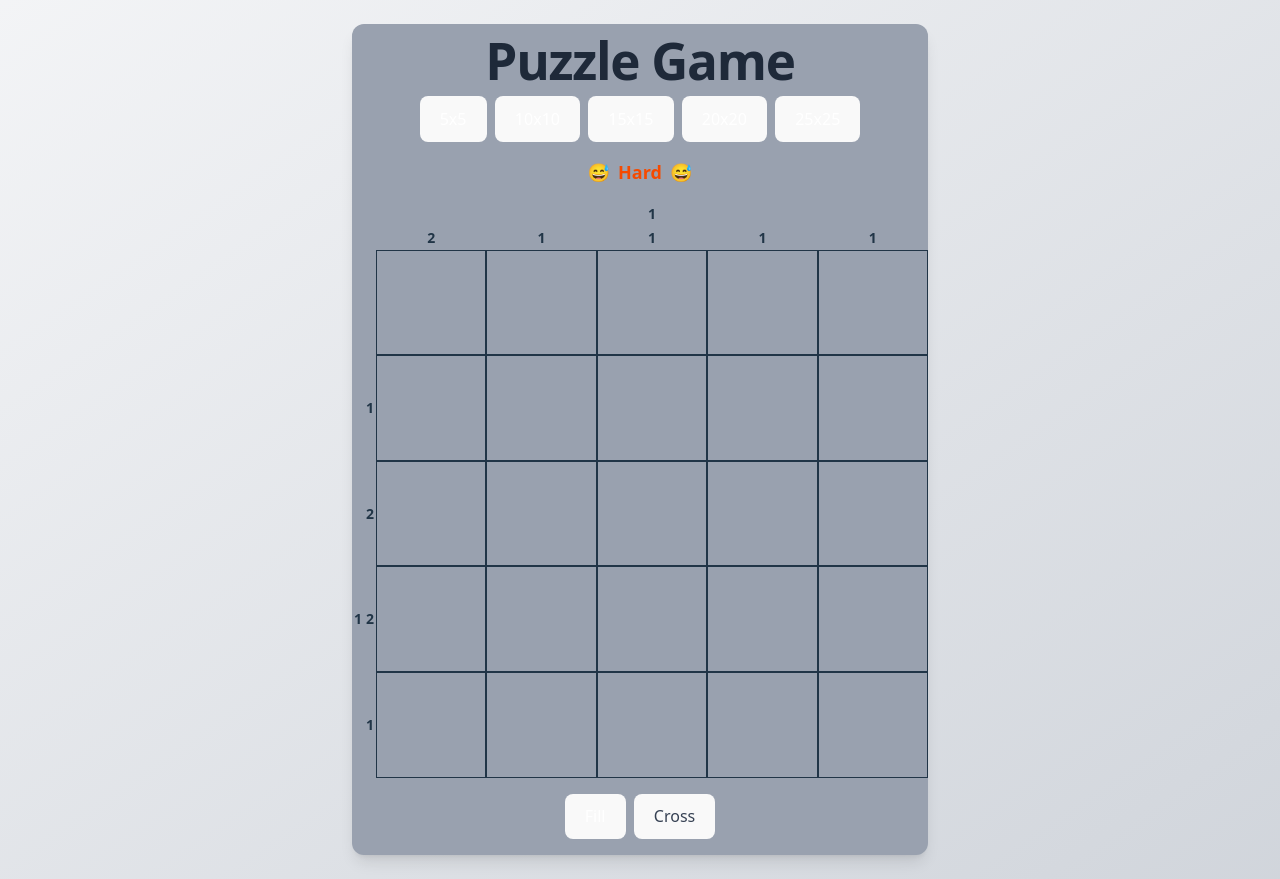
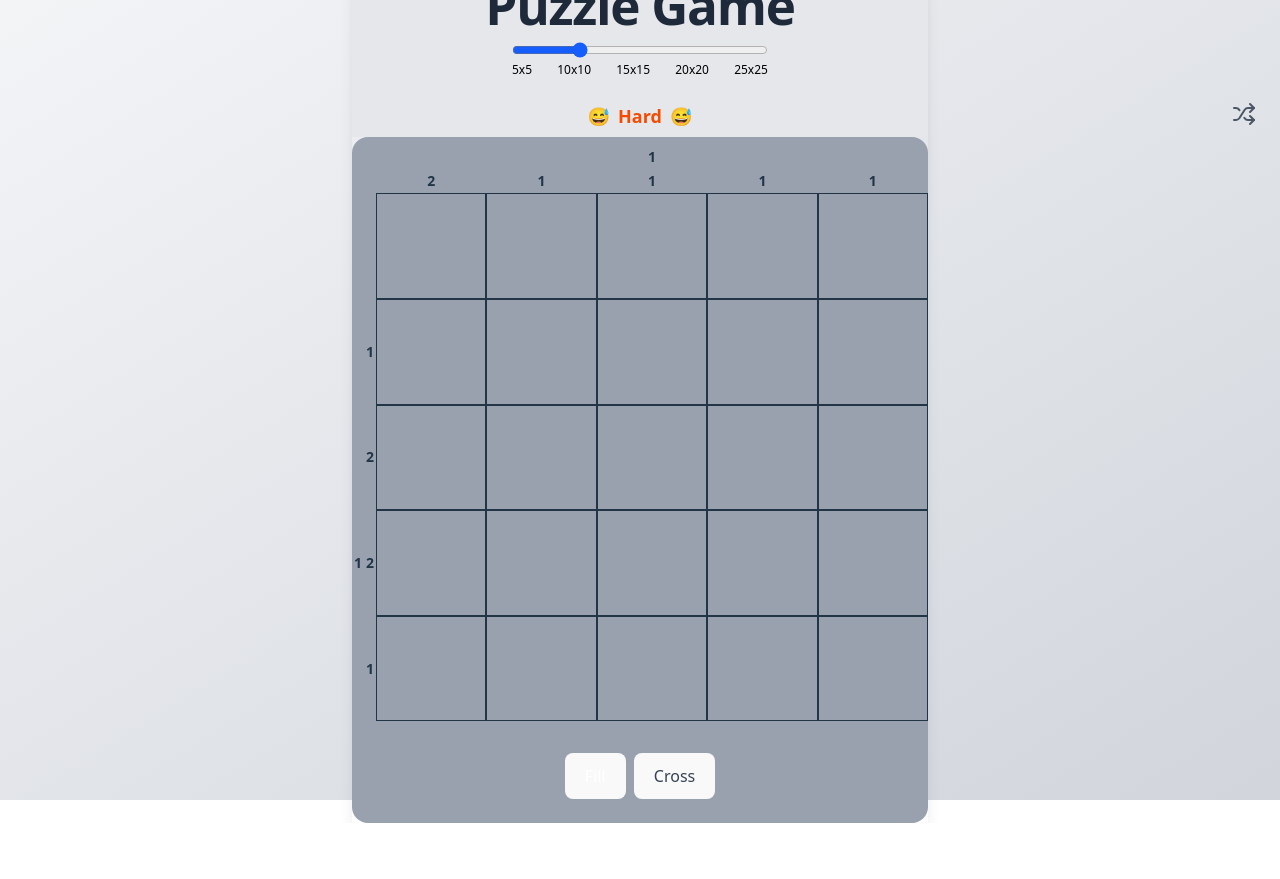
Before and after one commit to okanaslan/puzzle-fe, a React (Vite) app: page /game in a window 1280 px wide. After the commit the page ends 823 px from the top, so only its background shows below. Built offline with nearby package versions, Linux system fonts and the light colour scheme.

Commit message:
UI improvements

```diff
--- a/src/pages/game-components/board.tsx
+++ b/src/pages/game-components/board.tsx
@@ -76,7 +76,6 @@ export const Board = ({ level, isFinished, setIsFinished }: BoardProps) => {
         aspectRatio: "1 / 1",
         width: "100%",
       }}
-      className="w-full h-full bg-gray-400"
     >
       {/* Render grid cells */}
       {Array.from({ length: totalRows }).map((_, rowIdx) =>
--- a/src/pages/game-components/difficulty.tsx
+++ b/src/pages/game-components/difficulty.tsx
@@ -1,4 +1,6 @@
-export function DifficultyText({ score }: { score: number }) {
+import { Shuffle } from "lucide-react";
+
+export function DifficultyText({ score, handleRandomLevel }: { score: number; handleRandomLevel: () => void }) {
   let text = "";
   let color = "";
   let emoji = "";
@@ -26,10 +28,22 @@ export function DifficultyText({ score }: { score: number }) {
   }
 
   return (
-    <div className={`flex gap-2 mb-4 items-center font-bold text-lg ${color}`}>
-      <span>{emoji}</span>
-      <span>{`${text}`}</span>
-      <span>{emoji}</span>
+    <div className="flex flex-col items-center mb-4 w-full">
+      <div className={`flex gap-2 mb-4 items-center font-bold text-lg ${color}`}>
+        <span>{emoji}</span>
+        <span>{`${text}`}</span>
+        <span>{emoji}</span>
+      </div>
+      <Shuffle
+        className="absolute right-6 w-6 h-6 text-gray-600 cursor-pointer hover:text-gray-800 transition"
+        onClick={() => handleRandomLevel()}
+        onKeyPress={(e) => {
+          if (e.key === "Enter" || e.key === " ") handleRandomLevel();
+        }}
+        role="button"
+        tabIndex={0}
+        aria-label="Shuffle Level"
+      />
     </div>
   );
 }
--- a/src/pages/game-components/size-buttons.tsx
+++ b/src/pages/game-components/size-buttons.tsx
@@ -1,40 +1,37 @@
+import { useState } from "react";
+
 type LevelButtonsProps = {
   onSelect: (size: number) => void;
 };
 
 export function SizeButtons({ onSelect }: LevelButtonsProps) {
+  const [value, setValue] = useState(10);
+
+  const handleChange = (e: React.ChangeEvent<HTMLInputElement>) => {
+    const newSize = Number(e.target.value);
+    setValue(newSize);
+    onSelect(newSize);
+  };
+
   return (
-    <div className="flex gap-2 mb-4">
-      <button
-        className="px-4 py-2 bg-green-600 text-white rounded hover:bg-green-700 transition"
-        onClick={() => onSelect(5)}
-      >
-        5x5
-      </button>
-      <button
-        className="px-4 py-2 bg-green-600 text-white rounded hover:bg-green-700 transition"
-        onClick={() => onSelect(10)}
-      >
-        10x10
-      </button>
-      <button
-        className="px-4 py-2 bg-yellow-600 text-white rounded hover:bg-yellow-700 transition"
-        onClick={() => onSelect(15)}
-      >
-        15x15
-      </button>
-      <button
-        className="px-4 py-2 bg-red-600 text-white rounded hover:bg-red-700 transition"
-        onClick={() => onSelect(20)}
-      >
-        20x20
-      </button>
-      <button
-        className="px-4 py-2 bg-blue-600 text-white rounded hover:bg-blue-700 transition"
-        onClick={() => onSelect(25)}
-      >
-        25x25
-      </button>
+    <div className="flex flex-col items-center mb-4 w-full">
+      <input
+        id="size-slider"
+        type="range"
+        min={5}
+        max={25}
+        step={5}
+        value={value}
+        onChange={handleChange}
+        className="w-64 accent-blue-600"
+      />
+      <div className="flex justify-between w-64 text-xs mt-1 text-black">
+        <span>5x5</span>
+        <span>10x10</span>
+        <span>15x15</span>
+        <span>20x20</span>
+        <span>25x25</span>
+      </div>
     </div>
   );
 }
--- a/src/pages/game.tsx
+++ b/src/pages/game.tsx
@@ -1,4 +1,4 @@
-import { useState } from "react";
+import { useState, useEffect } from "react";
 
 import { Level } from "../utils/level";
 import { LevelGenerator } from "../utils/level-generator";
@@ -16,27 +16,42 @@ export default function Game({ level: initialLevel }: { level: Level }) {
 
   const { setIsMouseDown, setIsTouching } = useGame();
 
-  const handleRandomLevel = (size: number) => {
+  useEffect(() => {
+    // Prevent scroll
+    document.body.style.overflow = "hidden";
+    document.body.style.touchAction = "none";
+    return () => {
+      // Restore scroll
+      document.body.style.overflow = "";
+      document.body.style.touchAction = "";
+    };
+  }, []);
+
+  const handleRandomLevel = (size?: number) => {
     const randomSeed = Math.floor(Math.random() * 100000);
-    const selectedLevel = LevelGenerator.generate(size, randomSeed);
+    const selectedLevel = LevelGenerator.generate(size ?? level.size, randomSeed);
     setLevel(selectedLevel);
     setIsFinished(false);
   };
 
   return (
     <div
-      className="flex flex-col items-center justify-center min-h-screen min-w-screen bg-gradient-to-br from-gray-100 to-gray-300 py-6"
+      className="flex flex-col items-center justify-center h-screen w-screen bg-gradient-to-br from-gray-100 to-gray-300 py-6"
       onMouseDown={() => setIsMouseDown(true)}
       onMouseUp={() => setIsMouseDown(false)}
       onTouchStart={() => setIsTouching(true)}
       onTouchEnd={() => setIsTouching(false)}
     >
-      <div className="w-full max-w-xl bg-gray-400 rounded-xl shadow-lg flex flex-col items-center">
-        <h1 className="text-xl font-bold m-2 text-gray-800 tracking-tight">Puzzle Game</h1>
-        <SizeButtons onSelect={handleRandomLevel} />
-        <DifficultyText score={difficultyCalculator(level)} />
-        <Board level={level} isFinished={isFinished} setIsFinished={setIsFinished} />
-        <ModeSwitch />
+      <div className="w-full max-w-xl shadow-lg flex flex-col items-center">
+        <div className="h-40 w-full bg-gray-200 px-4 flex flex-col items-center gap-2">
+          <h1 className="text-xl font-bold text-gray-800 tracking-tight">Puzzle Game</h1>
+          <SizeButtons onSelect={handleRandomLevel} />
+          <DifficultyText score={difficultyCalculator(level)} handleRandomLevel={handleRandomLevel} />
+        </div>
+        <div className="w-full bg-gray-400 py-2 flex flex-col items-center gap-4 rounded-2xl">
+          <Board level={level} isFinished={isFinished} setIsFinished={setIsFinished} />
+          <ModeSwitch />
+        </div>
       </div>
     </div>
   );
```
